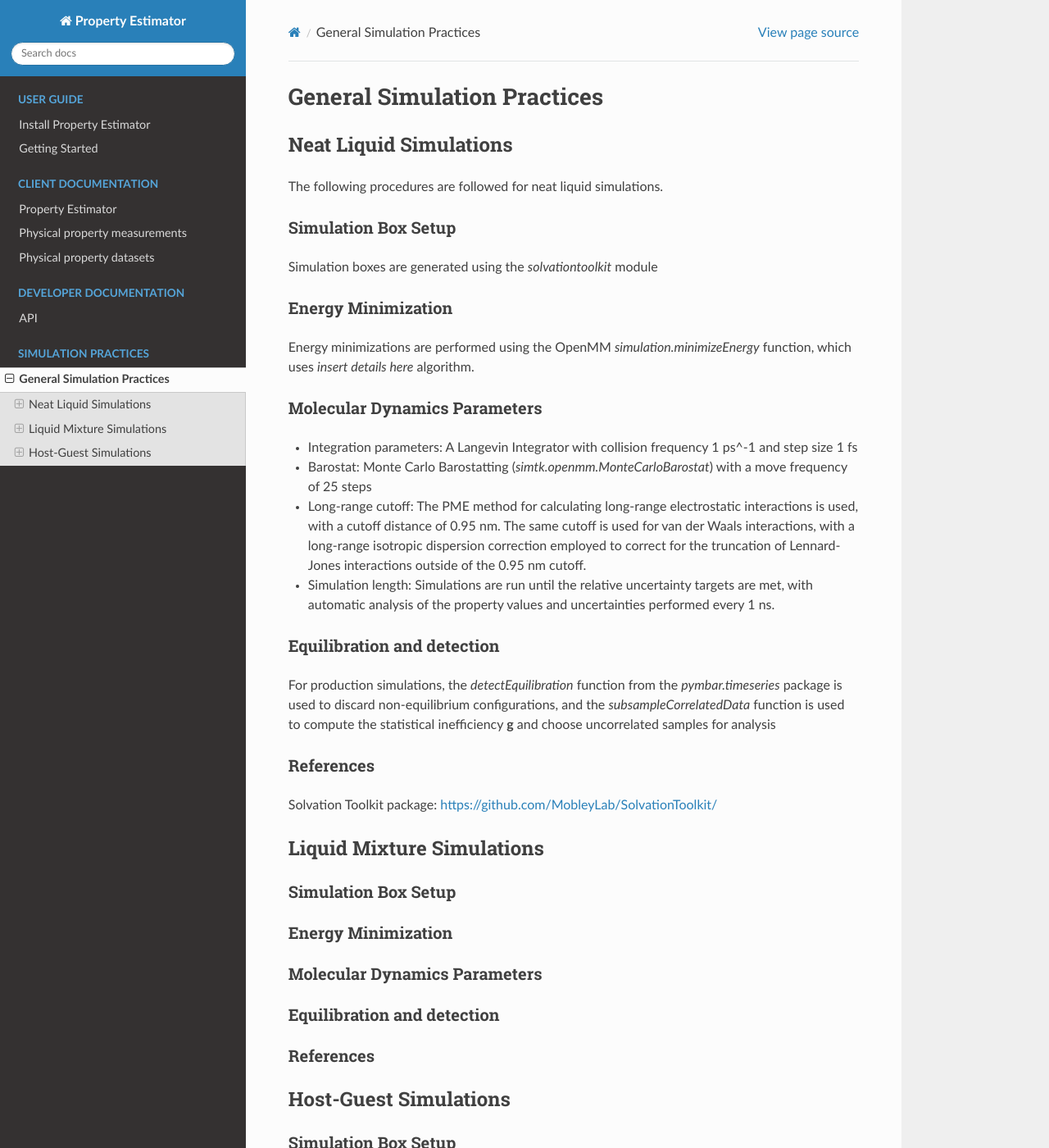
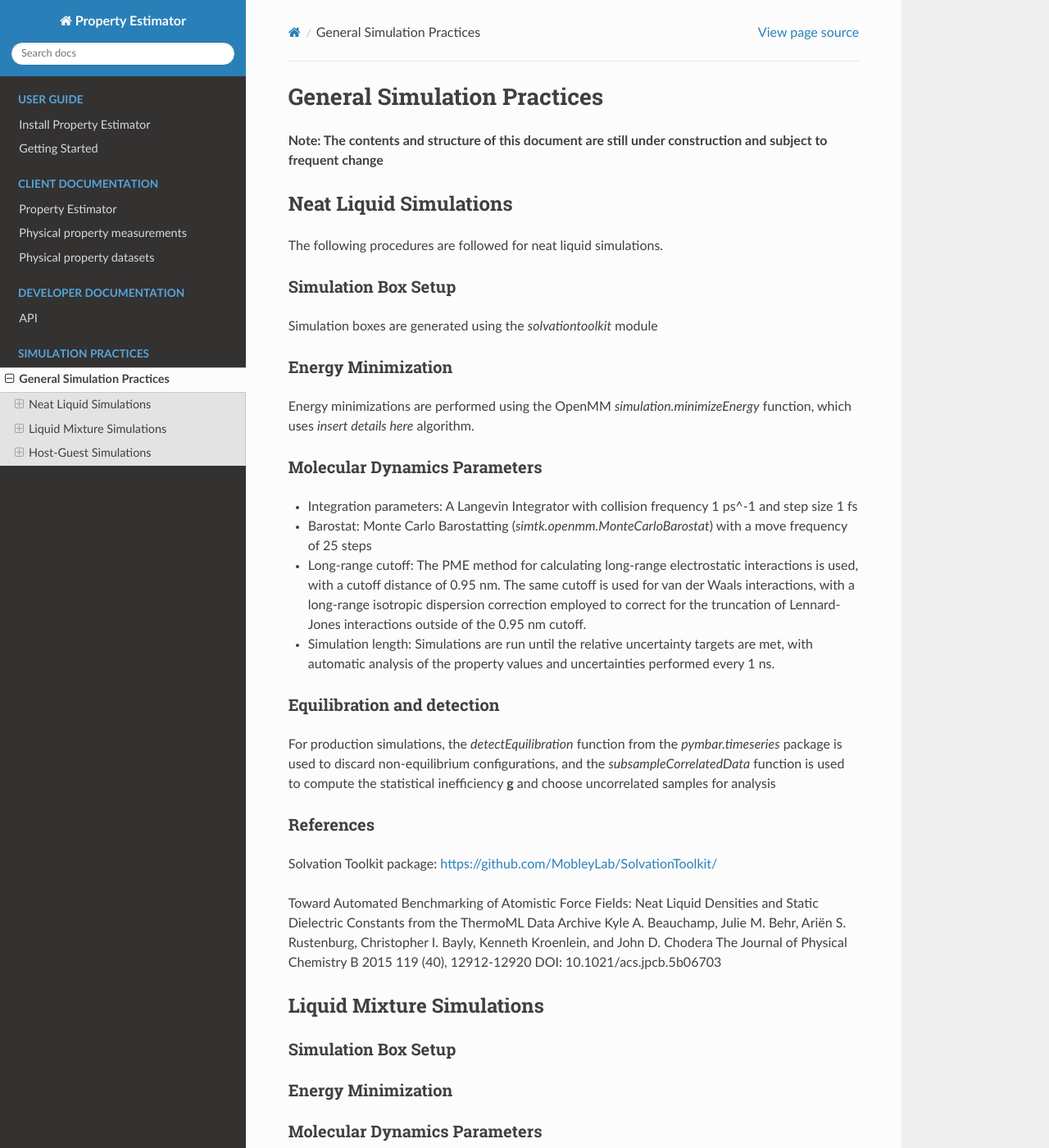
Before and after one commit to openforcefield/openff-evaluator, a Sphinx documentation site: the page built from docs/general_simulation_practices.rst, in a window 1280 px wide and 1400 px high. Shown: the whole window at 82% size. Built offline with Sphinx 7.4.7 and the Read the Docs theme 2.0.0, drawn with Linux system fonts in a browser that asks for light colours; pages that are not in the unit, such as notebooks, are missing from menus.

Commit message:
Update general_simulation_practices.rst

```diff
--- a/docs/general_simulation_practices.rst
+++ b/docs/general_simulation_practices.rst
@@ -1,5 +1,7 @@
 General Simulation Practices
 ============================
+
+**Note: The contents and structure of this document are still under construction and subject to frequent change**
 
 Neat Liquid Simulations
 -----------------------
@@ -36,6 +38,11 @@ For production simulations, the `detectEquilibration` function from the `pymbar.
 References
 ~~~~~~~~~~
 Solvation Toolkit package: https://github.com/MobleyLab/SolvationToolkit/
+
+Toward Automated Benchmarking of Atomistic Force Fields: Neat Liquid Densities and Static Dielectric Constants from the ThermoML Data Archive
+Kyle A. Beauchamp, Julie M. Behr, Ariën S. Rustenburg, Christopher I. Bayly, Kenneth Kroenlein, and John D. Chodera
+The Journal of Physical Chemistry B 2015 119 (40), 12912-12920
+DOI: 10.1021/acs.jpcb.5b06703
 
 Liquid Mixture Simulations
 -------------------------
```
